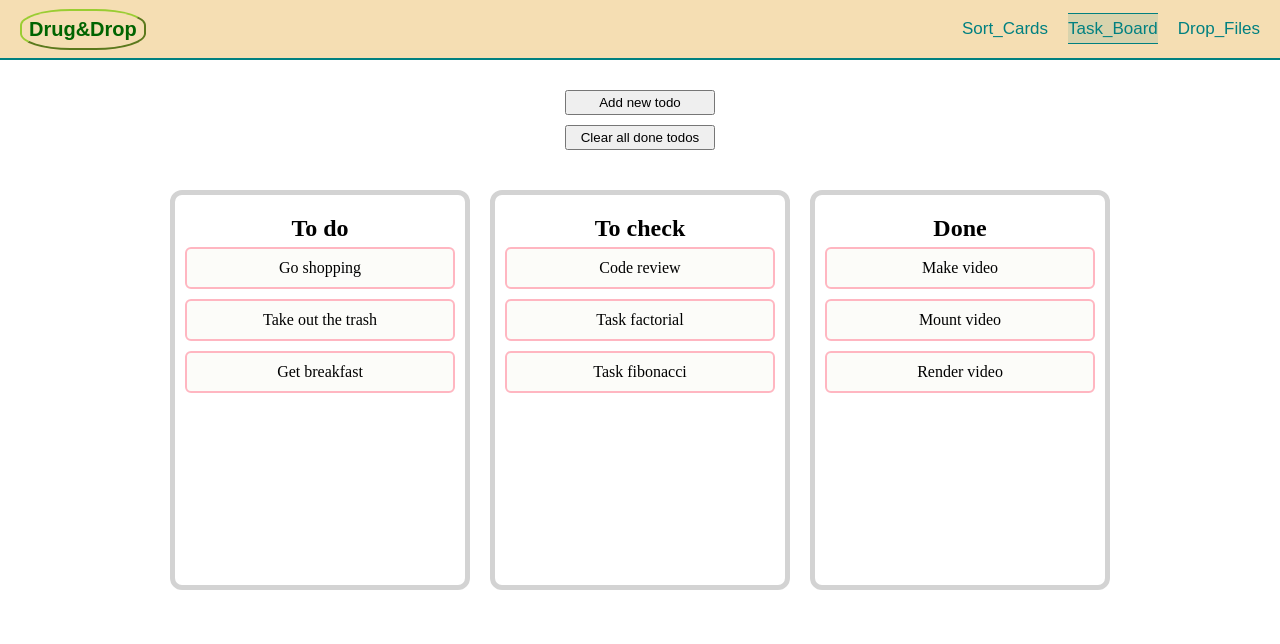
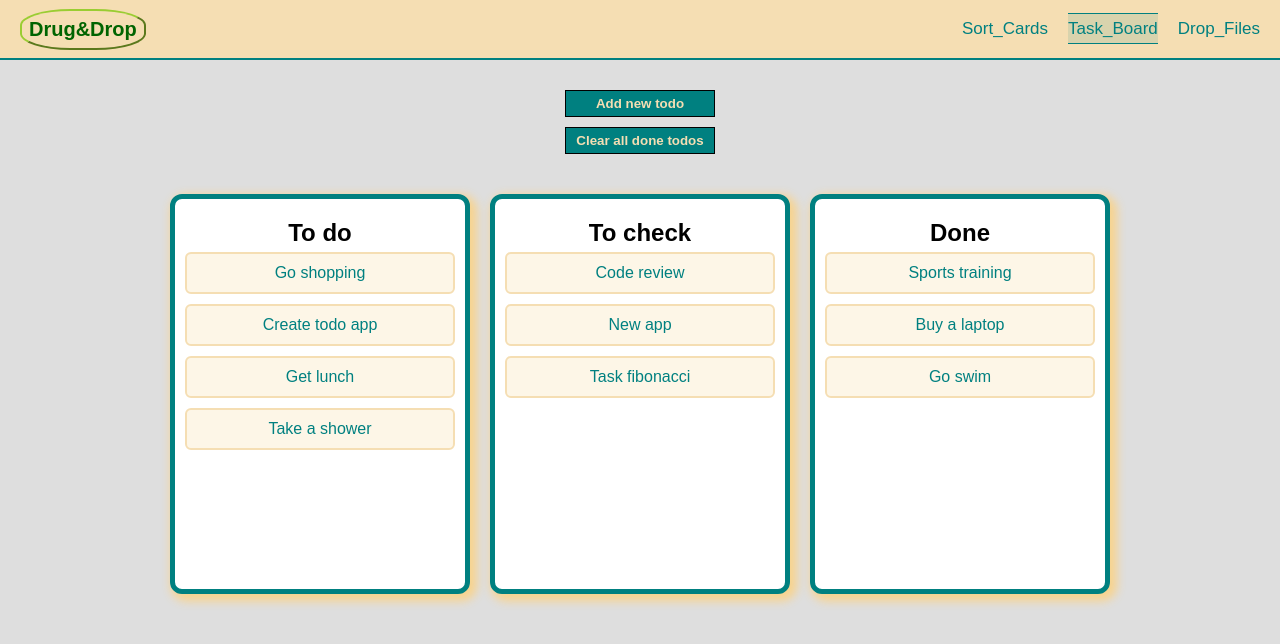
Before and after one commit to vladyslav-harkusha/react_drag-and-drop, a React (Create React App) app: page /react_drag-and-drop/Task_Board in a window 1280 px wide. Shown: the top 644 px of the page. Built offline with nearby package versions, Linux system fonts and the light colour scheme.

Commit message:
update styles to task-bar page

```diff
--- a/src/pages/TaskBoardPage.tsx
+++ b/src/pages/TaskBoardPage.tsx
@@ -6,9 +6,9 @@ import { title } from 'process';
 
 export const TaskBoardPage: FC = () => {
   const [boards, setBoards] = useState<Board[]>([
-    { id: 1, title: 'To do', items: [{ id: 1, title: 'Go shopping' }, { id: 2, title: 'Take out the trash' }, { id: 3, title: 'Get breakfast' }]},
-    { id: 2, title: 'To check', items: [{ id: 4, title: 'Code review' }, { id: 5, title: 'Task factorial' }, { id: 6, title: 'Task fibonacci' }]},
-    { id: 3, title: 'Done', items: [{ id: 7, title: 'Make video' }, { id: 8, title: 'Mount video' }, { id: 9, title: 'Render video' }]},
+    { id: 1, title: 'To do', items: [{ id: 1, title: 'Go shopping' }, { id: 2, title: 'Create todo app' }, { id: 3, title: 'Get lunch' }, { id: 10, title: 'Take a shower' }]},
+    { id: 2, title: 'To check', items: [{ id: 4, title: 'Code review' }, { id: 5, title: 'New app' }, { id: 6, title: 'Task fibonacci' }]},
+    { id: 3, title: 'Done', items: [{ id: 7, title: 'Sports training' }, { id: 8, title: 'Buy a laptop' }, { id: 9, title: 'Go swim' }]},
   ]);
   const [currentBoard, setCurrentBoard] = useState<Board>(boards[0]);
   const [currentItem, setCurrentItem] = useState<Item>(boards[0].items[0]);
--- a/src/styles/TaskBoardPage.scss
+++ b/src/styles/TaskBoardPage.scss
@@ -1,6 +1,9 @@
 .task-board-page {
+  background-color: rgba(211, 211, 211, 0.747);
+  height: calc(100vh - 60px);
+
   &__buttons {
-    margin: 30px 0;
+    padding: 30px 0;
     width: 100vw;
     display: flex;
     flex-direction: column;
@@ -10,8 +13,18 @@
 
   &__button {
     width: 150px;
-    padding: 3px 0;
+    padding: 5px 0;
     cursor: pointer;
+    background-color: teal;
+    border: 1px solid black;
+    color: wheat;
+    font-weight: bold;
+    transition: all 0.3s;
+
+    &:hover {
+        background-color: rgb(0, 161, 161);
+        color: white;
+      }
   }
 
   &__container {
@@ -23,15 +36,18 @@
 }
 
 .board {
+  font-family: Arial, "Helvetica Neue", Helvetica, sans-serif;
   display: flex;
   align-items: center;
   flex-direction: column;
   min-width: 150px;
   min-height: 400px;
-  border: 5px solid lightgray;
+  border: 5px solid teal;
   border-radius: 12px;
   padding: 20px 10px;
   margin: 10px;
+  background-color: #fff;
+  box-shadow: 4px 4px 10px 3px rgb(248, 211, 141);
 
   @media (min-width: 1024px) {
     min-width: 300px;
@@ -47,9 +63,16 @@
     width: 100%;
     margin: 5px 0;
     padding: 10px;
-    border: 2px solid lightpink;
+    border: 2px solid wheat;
     border-radius: 6px;
-    background-color: #fcfcf9;
+    background-color: rgb(253, 246, 231);
     cursor: grab;
+    color: teal;
+    transition: all 0.3s;
+
+    &:hover {
+      transform: scale(1.05);
+      border-color: rgb(211, 174, 104);
+    }
   }
 }
```
